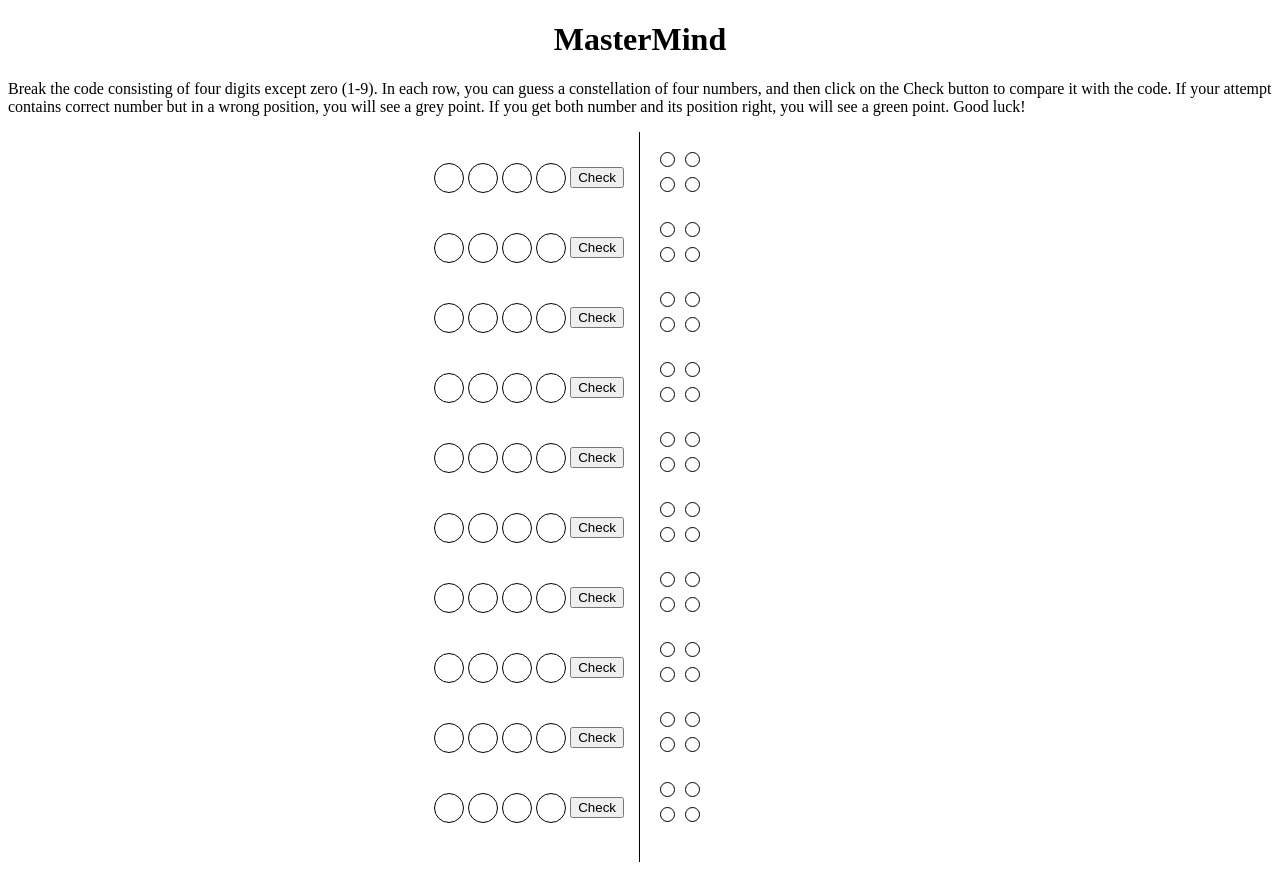
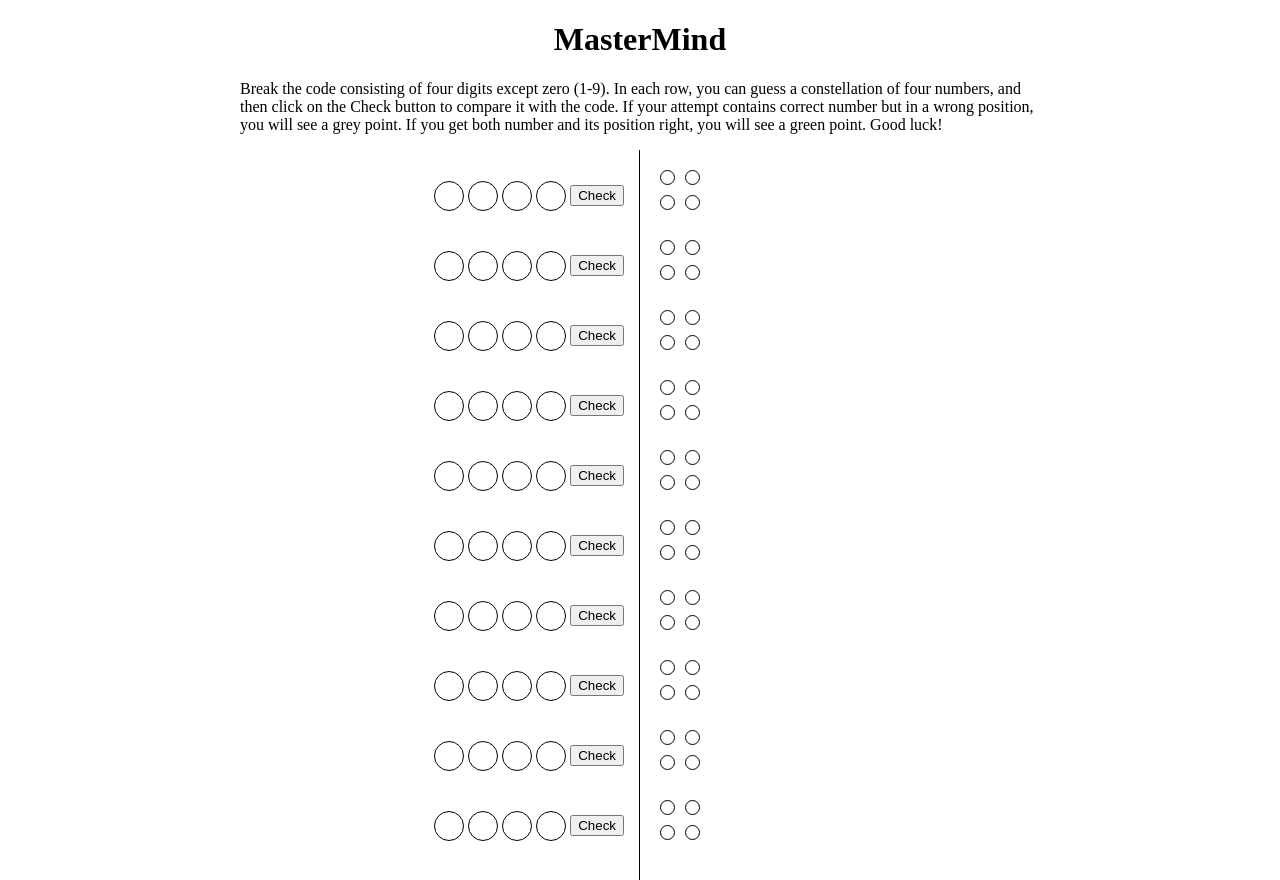
Before and after one commit to martin-stehlik/mastermind, a website: page index.html in a window 1280 px wide. Drawn offline with Linux system fonts and the light colour scheme.

Commit message:
instructions css

```diff
--- a/mastermind.css
+++ b/mastermind.css
@@ -9,6 +9,12 @@ h1 {
 section {
   padding: 15px;
 }
+
+header {
+  max-width: 800px;
+  margin: 0 auto;
+}
+
 
 .circle {
   padding: 0;
```
